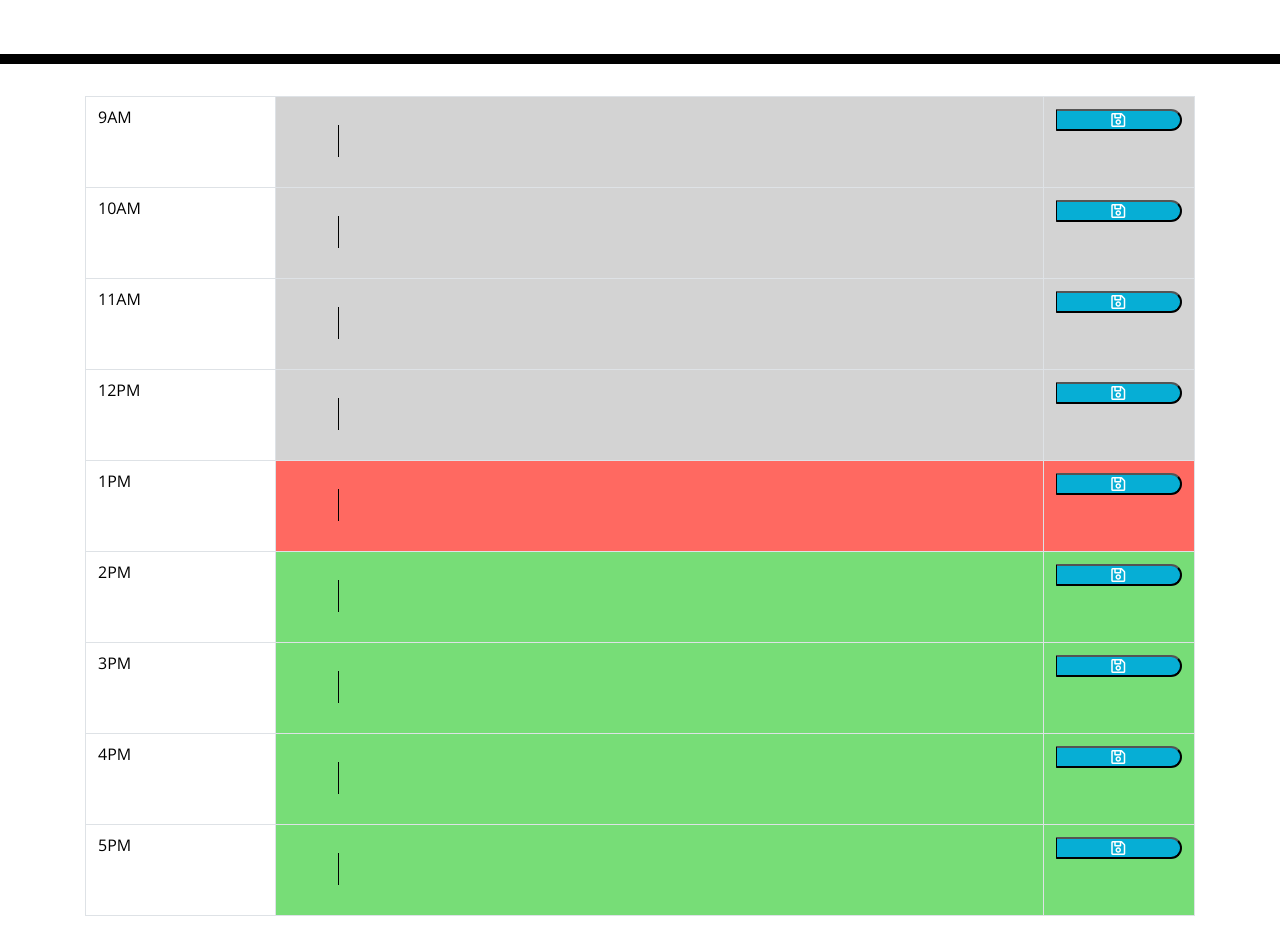
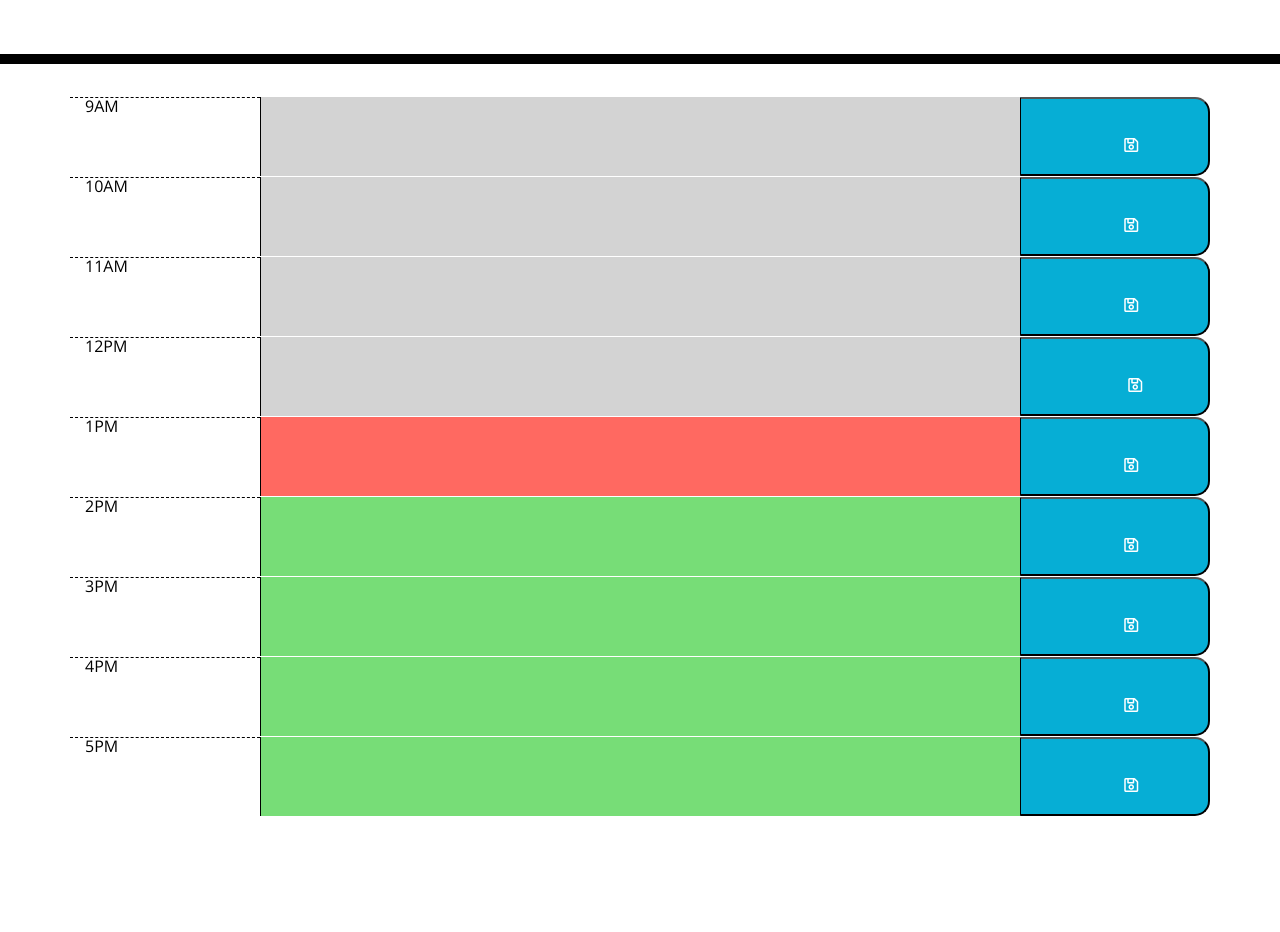
Before and after one commit to AlanaBF/Daily-Planner-App, a plain HTML site: page index.html in a window 1280 px wide. Shown: the part 240-1172 px from the top of the page. After the commit the page ends 1056 px from the top, so only its background shows below. Drawn offline with nearby package versions, Linux system fonts and the light colour scheme.

Commit message:
code edited to retrieve data from local storage, table in html changed to be more functional with bootstrap col and row defining, save button now fills the area. README has new screenshot

```diff
--- a/assets/script.js
+++ b/assets/script.js
@@ -14,9 +14,8 @@ $(document).ready(function () {
   function setColorCode() {
     var currentHour = parseInt(moment().format('HH'));
     // function to run through each time id attribute
-    $('.time').each(function () {
+    $('.textBox').each(function () {
       var rowHour = parseInt($(this).attr('id'));
-      //var textBox = document.querySelector(".hour");
       // if the current hour is greater than the row hour in the planner it sets the colour to grey, in the past
       if (rowHour < currentHour) {
         // this adds the attribute of class and past
@@ -30,7 +29,6 @@ $(document).ready(function () {
       }
       // if the current hour is less than the row hour then the colour is set to green, in the future
       else {
-
         // this removes the attribute of class and present
         $(this).removeClass("past");
         $(this).removeClass("present");
@@ -41,104 +39,54 @@ $(document).ready(function () {
     });
   } setColorCode();
 
-  // * Allows a user to enter an event when they click a timeblock
-
   // * Saves the event in local storage when the save button is clicked in that timeblock.
 
   $(".saveBtn").on("click", function () {
 
     // Get nearby values of the description in JQuery
 
-    var text9 = $('#h9input').val();
+    var text9 = $('#9').val();
     localStorage.setItem('9am Schedule', text9);
 
-    if (typeof (Storage) !== "undefined") {
-      // Store
-      $("#h9input").val(localStorage.getItem("9am Schedule"));
-    } else {
-      $("#h9input").val("Undefined");
-    }
-
-    var text10 = $('#h10input').val();
+    var text10 = $('#10').val();
     localStorage.setItem('10am Schedule', text10);
 
-    if (typeof (Storage) !== "undefined") {
-      // Store
-      $("#h10input").val(localStorage.getItem("10am Schedule"));
-    } else {
-      $("#h10input").val("Undefined");
-    }
-
-    var text11 = $('#h11input').val();
+    var text11 = $('#11').val();
     localStorage.setItem('11am Schedule', text11);
 
-    if (typeof (Storage) !== "undefined") {
-      // Store
-      $("#h11input").val(localStorage.getItem("11am Schedule"));
-    } else {
-      $("#h11input").val("Undefined");
-    }
-
-    var text12 = $('#h12input').val();
+    var text12 = $('#12').val();
     localStorage.setItem('12pm Schedule', text12);
 
-    if (typeof (Storage) !== "undefined") {
-      // Store
-      $("#h12input").val(localStorage.getItem("12pm Schedule"));
-    } else {
-      $("#h12input").val("Undefined");
-    }
-
-    var text13 = $('#h13input').val();
+    var text13 = $('#13').val();
     localStorage.setItem('1pm Schedule', text13);
 
-    if (typeof (Storage) !== "undefined") {
-      // Store
-      $("#h13input").val(localStorage.getItem("1pm Schedule"));
-    } else {
-      $("#h13input").val("Undefined");
-    }
-
-    var text14 = $('#h14input').val();
+    var text14 = $('#14').val();
     localStorage.setItem('2pm Schedule', text14);
 
-    if (typeof (Storage) !== "undefined") {
-      // Store
-      $("#h14input").val(localStorage.getItem("2pm Schedule"));
-    } else {
-      $("#h14input").val("Undefined");
-    }
-
-    var text15 = $('#h15input').val();
+    var text15 = $('#15').val();
     localStorage.setItem('3pm Schedule', text15);
 
-    if (typeof (Storage) !== "undefined") {
-      // Store
-      $("#h15input").val(localStorage.getItem("3pm Schedule"));
-    } else {
-      $("#h15input").val("Undefined");
-    }
-
-    var text16 = $('#h16input').val();
+    var text16 = $('#16').val();
     localStorage.setItem('4pm Schedule', text16);
 
-    if (typeof (Storage) !== "undefined") {
-      // Store
-      $("#h16input").val(localStorage.getItem("4pm Schedule"));
-    } else {
-      $("#h16input").val("Undefined");
-    }
 
-    var text17 = $('#h17input').val();
+    var text17 = $('#17').val();
     localStorage.setItem('5pm Schedule', text17);
-
-    if (typeof (Storage) !== "undefined") {
-      // Store
-      $("#h17input").val(localStorage.getItem("5pm Schedule"));
-    } else {
-      $("#h17input").val("Undefined");
-    }
 
   });
 
+  function loadFromLs() {
+    $('#9').val(localStorage.getItem("9am Schedule"));
+    $('#10').val(localStorage.getItem("10am Schedule"));
+    $('#11').val(localStorage.getItem("11am Schedule"));
+    $('#12').val(localStorage.getItem("12pm Schedule"));
+    $('#13').val(localStorage.getItem("1pm Schedule"));
+    $('#14').val(localStorage.getItem("2pm Schedule"));
+    $('#15').val(localStorage.getItem("3pm Schedule"));
+    $('#16').val(localStorage.getItem("4pm Schedule"));
+    $('#17').val(localStorage.getItem("5pm Schedule"));
+  }
+
+  loadFromLs();
+
 });
--- a/assets/style.css
+++ b/assets/style.css
@@ -10,7 +10,7 @@ textarea {
   resize: none;
   color: #000000;
   border-left: 1px solid black;
-  padding: 0px;
+  padding: 10px;
 }
 
 .jumbotron {
@@ -59,8 +59,8 @@ textarea {
 
 .saveBtn {
   border-left: 1px solid black;
-  border-top-right-radius: 20px;
-  border-bottom-right-radius: 20px;
+  border-top-right-radius: 15px;
+  border-bottom-right-radius: 15px;
   background-color: #06aed5;
   color: white;
 }
--- a/index.html
+++ b/index.html
@@ -19,100 +19,66 @@
     <p class="lead">A simple calendar app for scheduling your work day</p>
     <p id="currentDay" class="lead"></p>
   </header>
+  <!-- Presents timeblocks for standard business hours when the user scrolls down. -->
   <div class="container">
-    <!-- Presents timeblocks for standard business hours when the user scrolls down. -->
 
-    <table class="table table-bordered">
+    <div class="time row">
+      <div class="hour col-2">9AM</div>
+      <textarea class="textBox col-8" id="9"></textarea>
+      <button class="saveBtn col-2">
+        <i class="far fa-save"></i></button>
+    </div>
+    <div class="time row">
+      <div class="hour col-2">10AM</div>
+      <textarea class="textBox col-8" id="10"></textarea>
+      <button class="saveBtn col-2">
+        <i class="far fa-save"></i></button>
+    </div>
+    <div class="time row">
+      <div class="hour col-2">11AM</div>
+      <textarea class="textBox col-8" id="11"></textarea>
+      <button class="saveBtn col-2">
+        <i class="far fa-save"></i></button>
+    </div>
+    <div class="time row">
+      <div class="hour col-2">12PM</div>
+      <textarea class="textBox col-8" id="12"></textarea>
+      </td>
+      <td><button class="saveBtn col-2">
+          <i class="far fa-save"></i></button>
+    </div>
+    <div class="time row">
+      <div class="hour col-2">1PM</div>
+      <textarea class="textBox col-8" id="13"></textarea>
+      <button class="saveBtn col-2">
+        <i class="far fa-save"></i></button>
+    </div>
+    <div class="time row">
+      <div class="hour col-2">2PM</div>
+      <textarea class="textBox col-8" id="14"></textarea>
+      <button class="saveBtn col-2">
+        <i class="far fa-save"></i></button>
+    </div>
+    <div class="time row">
+      <div class="hour col-2">3PM</div>
+      <textarea class="textBox col-8" id="15"></textarea>
+      <button class="saveBtn col-2">
+        <i class="far fa-save"></i></button>
+    </div>
+    <div class="time row">
+      <div class="hour col-2">4PM</div>
+      <textarea class="textBox col-8" id="16"></textarea>
+      <button class="saveBtn col-2">
+        <i class="far fa-save"></i></button>
+    </div>
+    <div class="time row">
+      <div class="hour col-2">5PM</div>
+      <textarea class="textBox col-8" id="17"></textarea>
+      <button class="saveBtn col-2">
+        <i class="far fa-save"></i></button>
+    </div>
+  </div>
 
-      <tbody>
-
-        <tr class="time" id="9">
-          <td class="hour">9AM</td>
-          <td class="description">
-            <textarea type=text class=textBox id="h9input"></textarea>
-          </td>
-          <td><button style="width: 100%" style="height: 100%" class="saveBtn">
-              <i class="far fa-save"></i></button>
-          </td>
-        </tr>
-        <tr class="time" id="10">
-          <td class="hour">10AM</td>
-          <td class="description">
-            <textarea type=text class=textBox id="h10input"></textarea>
-          </td>
-          <td><button style="width: 100%" style="height: 100%" class="saveBtn">
-              <i class="far fa-save"></i></button>
-          </td>
-        </tr>
-        <tr class="time" id="11">
-          <td class="hour">11AM</td>
-          <td class="description">
-            <textarea type=text class=textBox id="h11input"></textarea>
-          </td>
-          <td><button style="width: 100%" style="height: 100%" class="saveBtn">
-              <i class="far fa-save"></i></button>
-          </td>
-        </tr>
-        <tr class="time" id="12">
-          <td class="hour">12PM</td>
-          <td class="description">
-            <textarea type=text class=textBox id="h12input"></textarea>
-          </td>
-          <td><button style="width: 100%" style="height: 100%" class="saveBtn">
-              <i class="far fa-save"></i></button>
-          </td>
-        </tr>
-        <tr class="time" id="13">
-          <td class="hour">1PM</td>
-          <td class="description">
-            <textarea type=text class=textBox id="h13input"></textarea>
-          </td>
-          <td><button style="width: 100%" style="height: 100%" class="saveBtn">
-              <i class="far fa-save"></i></button>
-          </td>
-        </tr>
-        <tr class="time" id="14">
-          <td class="hour">2PM</td>
-          <td class="description">
-            <textarea type=text class=textBox id="h14input"></textarea>
-          </td>
-          <td><button style="width: 100%" style="height: 100%" class="saveBtn">
-              <i class="far fa-save"></i></button>
-          </td>
-        </tr>
-        <tr class="time" id="15">
-          <td class="hour">3PM</td>
-          <td class="description">
-            <textarea type=text class=textBox id="h15input"></textarea>
-          </td>
-          <td><button style="width: 100%" style="height: 100%" class="saveBtn">
-              <i class="far fa-save"></i></button>
-          </td>
-        </tr>
-        <tr class="time" id="16">
-          <td class="hour">4PM</td>
-          <td class="description">
-            <textarea type=text class=textBox id="h16input"></textarea>
-          </td>
-          <td><button style="width: 100%" style="height: 100%" class="saveBtn">
-              <i class="far fa-save"></i></button>
-          </td>
-        </tr>
-        <tr class="time" id="17">
-          <td class="hour">5PM</td>
-          <td class="description">
-            <textarea type=text class=textBox id="h17input"></textarea>
-          </td>
-          <td><button style="width: 100%" style="height: 100%" class="saveBtn">
-              <i class="far fa-save"></i></button>
-          </td>
-        </tr>
-
-      </tbody>
-
-    </table>
-
-  </div>
   <script src="https://cdnjs.cloudflare.com/ajax/libs/jquery/3.2.1/jquery.min.js"></script>
   <script src="https://cdnjs.cloudflare.com/ajax/libs/moment.js/2.24.0/moment.min.js"></script>
   <script type="text/javascript" src="./assets/script.js"></script>
```
Also changed, not shown: assets/images/Daily-Planner.png (added), assets/images/Screenshot-Daily-Planner.png (deleted), 1 other file.
